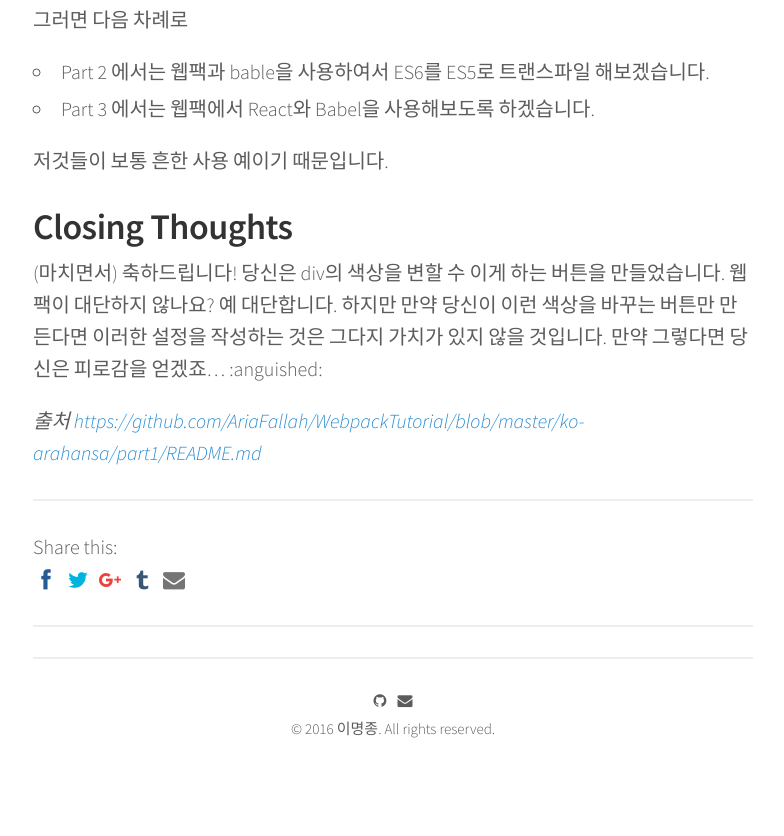
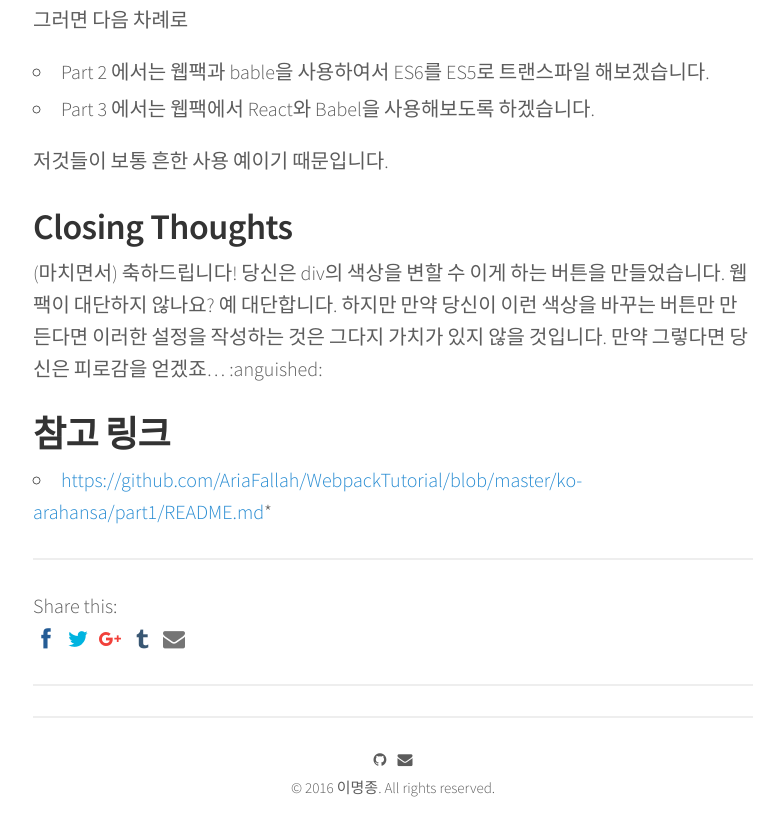
Before and after one commit to qnfzks55/jijong.github.io, a Jekyll site: the page built from _posts/2016-12-02-webpack.md, in a window 1280 px wide and 900 px high, scrolled down 20168 px. Shown: the top 836 px of the window, without its empty margins (247-1031 px from the left). Built offline with Jekyll 4.4.1, drawn with Linux system fonts in a browser that asks for light colours; nearby versions of some CDN libraries; comment, search, counter and statistics services are not loaded.

Commit message:
웹팩 포스트 추가

```diff
--- a/_posts/2016-12-02-webpack.md
+++ b/_posts/2016-12-02-webpack.md
@@ -727,4 +727,6 @@ if (module.hot) {
 (마치면서) 축하드립니다! 당신은 div의 색상을 변할 수 이게 하는 버튼을 만들었습니다. 웹팩이 대단하지 않나요?
 예 대단합니다. 하지만 만약 당신이 이런 색상을 바꾸는 버튼만 만든다면 이러한 설정을 작성하는 것은 그다지 가치가 있지 않을 것입니다. 만약 그렇다면 당신은 피로감을 얻겠죠... :anguished:
 
-*출처 [https://github.com/AriaFallah/WebpackTutorial/blob/master/ko-arahansa/part1/README.md](https://github.com/AriaFallah/WebpackTutorial/blob/master/ko-arahansa/part1/README.md)*
+## 참고 링크
+
+* [https://github.com/AriaFallah/WebpackTutorial/blob/master/ko-arahansa/part1/README.md](https://github.com/AriaFallah/WebpackTutorial/blob/master/ko-arahansa/part1/README.md)*
```
